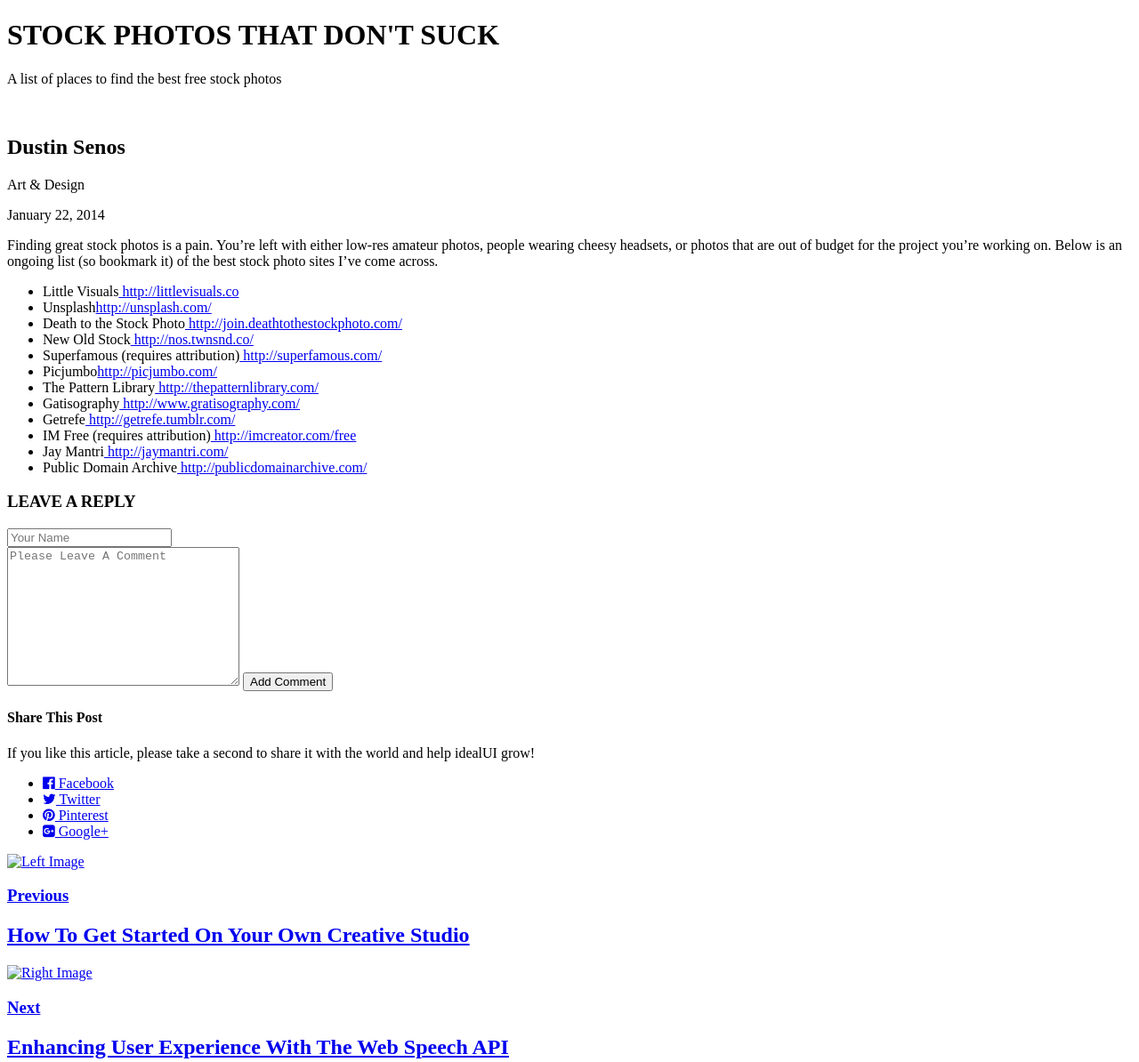
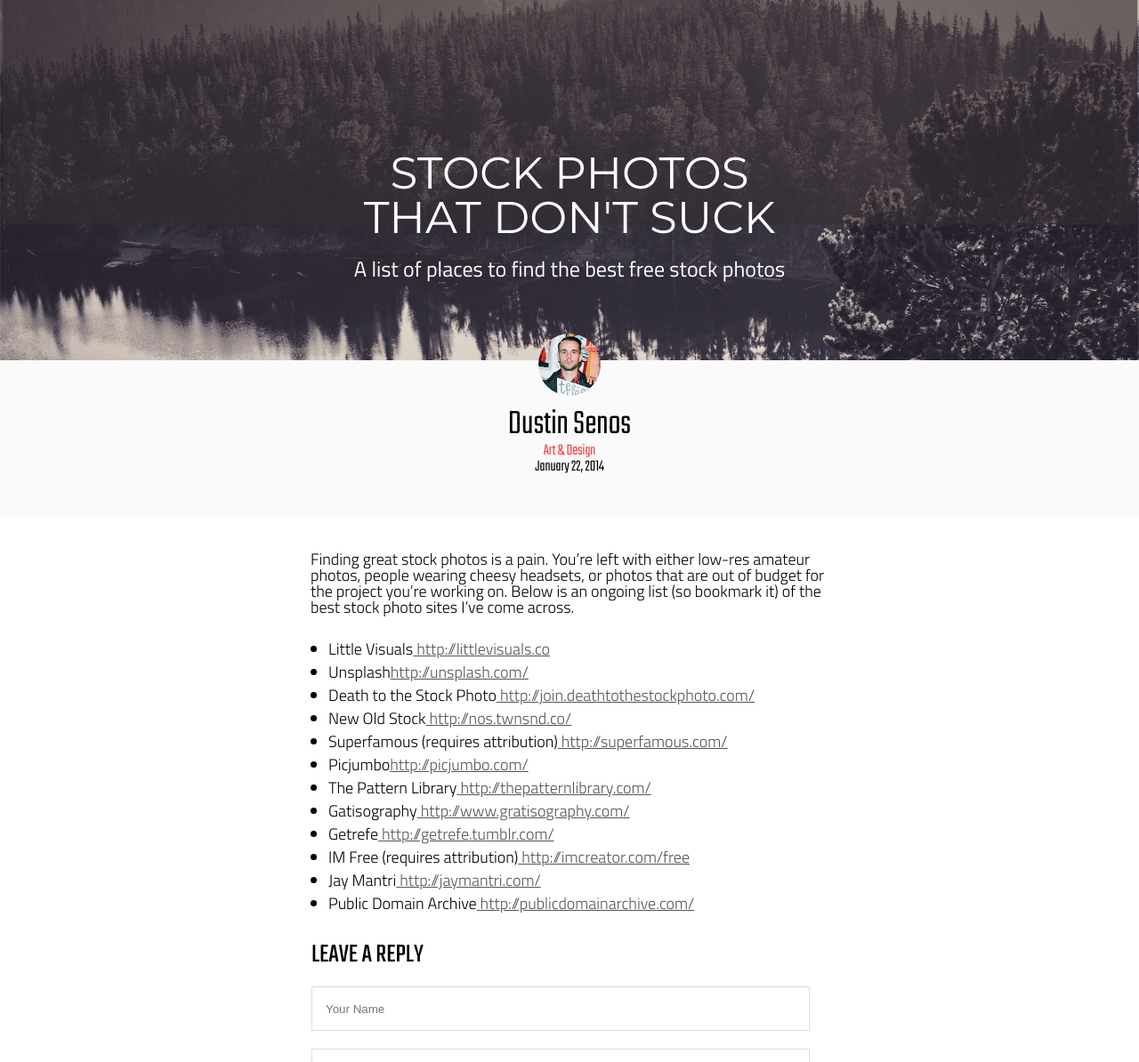
Before and after one commit to rreadey/Blog, a plain HTML site: page index.html in a window 1280 px wide. Shown: the top 1194 px of the page at 89% size. Drawn offline with Linux system fonts and the light colour scheme.

Commit message:
Added CSS
Still in Progress

```diff
--- /dev/null
+++ b/css/main.css
@@ -0,0 +1,258 @@
+* {
+	box-sizing: border-box;
+}
+
+
+header {
+	width: 100%;
+	height: 580px;
+	background: url(../img/background.jpg) no-repeat center center fixed;
+	-webkit-background-size: cover;
+	-moz-background-size: cover;
+	-o-background-size: cover;
+	background-size: cover;
+	padding-top: 170px;
+	position: relative;
+	margin-bottom: 40px;
+}
+
+header h1 {
+	color: #FFF;
+	font-size: 50px;
+	font-family: 'Montserrat', helvetica, arial, sans-serif;
+	color: #fff;
+	text-transform: uppercase;
+	text-align: center;
+	margin-bottom: 20px;
+}
+
+header h2 {
+	font-family: 'Titillium Web', helvetica, arial, sans-serif;
+	font-size: 24px;
+	text-align: center;
+	color: #FFF;
+}
+
+.bar  {
+	position: absolute;
+	bottom: 0;
+	left: 0;
+	height: 175px;
+	background: #fafafa;
+	width: 100%;
+	text-align: center;
+}
+
+.bar img {
+	border-radius: 50%;
+	width: 70px;
+	position: relative;
+	top: -30px;
+}
+
+.bar h2 {
+	text-align: center;
+	font-size: 40px;
+	font-family: 'teko';
+	font-weight: 300;
+	color: #000;
+	position: relative;
+	top: -20px;
+}
+
+.bar p {
+	text-align: center;
+ 	color: #f63c3c;
+ 	font-size: 18px;
+ 	font-family: 'teko', helvetica, arial, sans-serif;
+ 	font-weight: 300;
+ 	position: relative;
+ 	top: -20px;
+}
+.bar time {
+	font-family: 'Teko', helvetica, arial,sans-serif;
+ 	font-size: 18px;
+ 	font-weight: 300;
+ 	display: block;
+ 	text-align: center;
+	position: relative;
+ 	top: -20px;
+}
+
+.content {
+	font-family: 'Titillium Web', helvetica, arial, sans-serif;
+	width: 582px;
+	margin: 0 auto;
+	margin-bottom: 30px;
+	font-size: 18px;
+	font-weight: 300;
+}
+
+.content p {
+	margin-bottom: 25px;
+}
+
+.content ul {
+	padding-left: 20px;
+}
+
+.content li {
+	list-style: disc;
+	padding: 4px 0;
+}
+
+.content a {
+	color: #555555
+}
+
+.comment {
+	width: 580px;
+	margin: 0 auto;
+	margin-bottom: 130px;
+}
+
+.comment h3 {
+	font-family: 'Teko', helvetica, arial,sans-serif;
+	margin-bottom: 20px;
+	font-size: 30px;
+}
+
+.comment input {
+	width: 560px;
+	height: 50px;
+	display: inline-block;
+	margin: 0 auto;
+	margin-bottom: 20px;
+	padding-left: 15px;
+	border: 1px solid #dedede;
+}
+
+.comment textarea {
+	width: 560px;
+	height: 240px;
+	border: 1px solid #dedede;
+	padding-top: 15px;
+	padding-left: 15px;
+	margin-bottom: 20px;
+}
+
+.comment button {
+	background: #f63c3c;
+	border: none;
+	width: 130px;
+	height: 50px;
+	color: #FFF;
+}
+
+.share {
+	margin-bottom: 40px;
+}
+
+.share h4 {
+	text-align: center;
+	margin-bottom: 10px;
+	font-family:'Teko', helvetica, arial,sans-serif;
+	letter-spacing: 2px;
+	font-size: 20px;
+}
+
+.share p {
+	text-align: center;
+	margin-bottom: 30px;
+	color: #949494;
+	font-family: 'Titillium Web', helvetica, arial, sans-serif;
+	font-size: 16px;
+}
+
+.social {
+	width: 1160px;
+	margin: 0 auto;
+	font-family: 'Teko', helvetica, arial,sans-serif;
+	font-size: 20px;
+}
+
+.social li {
+	float: left;
+	width: 200px;
+	list-style-type: disc;
+	margin-left: 20px;
+	height: 50px;
+	width: 270px;
+	border: 1px solid #d7d5d5;
+	line-height: 50px;
+	text-align: center;
+	list-style: none;
+}
+
+.social li a {
+	text-decoration: none;
+	color: #000;
+
+}
+
+.article {
+	float: left;
+}
+
+.article a {
+	text-decoration: none;
+	color: #FFF;
+	width: 100%;
+	height: 100%;
+	display: inline-block;
+	padding-top: 90px;
+	padding-left: 90px;
+}
+
+.previous {
+	background: url(../img/left.jpg) ;
+	-webkit-background-size: cover;
+	-moz-background-size: cover;
+	-o-background-size: cover;
+	background-size: cover;
+	width: 50%;
+	height: 310px;
+	padding-right: 40px;
+}
+
+.next {
+	background: url(../img/left.jpg) ;
+	-webkit-background-size: cover;
+	-moz-background-size: cover;
+	-o-background-size: cover;
+	background-size: cover;
+	width: 50%;
+	height: 310px;
+	padding-right: 40px;
+}
+
+
+footer {
+	height: 60px;
+	padding-top: 15px;
+	padding-right: 20px;
+	padding-left: 20px;
+}
+
+footer p {
+	float: left;
+}
+
+footer ul  {
+	float: right;
+}
+
+footer li {
+	float: left;
+}
+
+
+.cf:before,
+.cf:after {
+    content: " ";
+    display: table;
+}
+
+.cf:after {
+    clear: both;
+}
--- /dev/null
+++ b/css/reset.css
@@ -0,0 +1,48 @@
+/* http://meyerweb.com/eric/tools/css/reset/
+   v2.0 | 20110126
+   License: none (public domain)
+*/
+
+html, body, div, span, applet, object, iframe,
+h1, h2, h3, h4, h5, h6, p, blockquote, pre,
+a, abbr, acronym, address, big, cite, code,
+del, dfn, em, img, ins, kbd, q, s, samp,
+small, strike, strong, sub, sup, tt, var,
+b, u, i, center,
+dl, dt, dd, ol, ul, li,
+fieldset, form, label, legend,
+table, caption, tbody, tfoot, thead, tr, th, td,
+article, aside, canvas, details, embed,
+figure, figcaption, footer, header, hgroup,
+menu, nav, output, ruby, section, summary,
+time, mark, audio, video {
+	margin: 0;
+	padding: 0;
+	border: 0;
+	font-size: 100%;
+	font: inherit;
+	vertical-align: baseline;
+}
+/* HTML5 display-role reset for older browsers */
+article, aside, details, figcaption, figure,
+footer, header, hgroup, menu, nav, section {
+	display: block;
+}
+body {
+	line-height: 1;
+}
+ol, ul {
+	list-style: none;
+}
+blockquote, q {
+	quotes: none;
+}
+blockquote:before, blockquote:after,
+q:before, q:after {
+	content: '';
+	content: none;
+}
+table {
+	border-collapse: collapse;
+	border-spacing: 0;
+}
--- a/index.html
+++ b/index.html
@@ -3,74 +3,101 @@
 <head>
 	<meta charset="UTF-8">
 	<title>Dustin Senos</title>
+	<link rel="stylesheet" href="css/reset.css">
 	<link rel="stylesheet" href="https://maxcdn.bootstrapcdn.com/font-awesome/4.3.0/css/font-awesome.min.css">
+	<link href='http://fonts.googleapis.com/css?family=Montserrat' rel='stylesheet' type='text/css'>
+	<link href='http://fonts.googleapis.com/css?family=Teko:400,300' rel='stylesheet' type='text/css'>
+	<link href='http://fonts.googleapis.com/css?family=Titillium+Web:400,300' rel='stylesheet' type='text/css'>
+	<link rel="stylesheet" href="css/main.css">
+
+
 </head>
 <body>
+
 	<header>
-		<h1>STOCK PHOTOS THAT DON'T SUCK</h1>
-		<p>A list of places to find the best free stock photos</p>
-	</header>
-		<img src="#" alt "Pic">
+		<h1>STOCK PHOTOS<br> THAT DON'T SUCK</h1>
+		<h2>A list of places to find the best free stock photos</h2>
+		<section class="bar">
+			<img src="img/profile.jpg">
 			<h2>Dustin Senos</h2>
 			<p>Art &amp; Design</p>
 			<time datetime"2014-01-22">January 22, 2014</time>
+		</section>
+	</header>
+
+
+
+
 	<main>
-		<article>
+		<section class="content">
 			<p>Finding great stock photos is a pain. You’re left with either low-res amateur photos, people wearing cheesy headsets, or photos that are out of budget for the project you’re working on. Below is an ongoing list (so bookmark it) of the best stock photo sites I’ve come across.</p>
 			<ul>
-				<li>Little Visuals<a href="http://littlevisuals.co"> http://littlevisuals.co</a></li>
-				<li>Unsplash<a href="http://unsplash.com/">http://unsplash.com/</a></li>
-				<li>Death to the Stock Photo<a href="http://join.deathtothestockphoto.com/"> http://join.deathtothestockphoto.com/</a></li>
-				<li>New Old Stock<a href="http://nos.twnsnd.co/"> http://nos.twnsnd.co/</a></li>
-				<li>Superfamous (requires attribution)<a href="http://superfamous.com/"> http://superfamous.com/</a></li>
-				<li>Picjumbo<a href="http://picjumbo.com/">http://picjumbo.com/</a></li>
-				<li>The Pattern Library<a href="http://thepatternlibrary.com/"> http://thepatternlibrary.com/</a></li>
-				<li>Gatisography<a href="http://www.gratisography.com/"> http://www.gratisography.com/</a></li>
-				<li>Getrefe<a href="http://getrefe.tumblr.com/"> http://getrefe.tumblr.com/</a></li>
-				<li>IM Free (requires attribution)<a href="http://imcreator.com/free"> http://imcreator.com/free</a></li>
-				<li>Jay Mantri<a href="http://jaymantri.com/"> http://jaymantri.com/</a></li>
-				<li>Public Domain Archive<a href="http://publicdomainarchive.com/"> http://publicdomainarchive.com/</a></li>
+				<li>Little Visuals<a href="http://littlevisuals.co" target="_blank"> http://littlevisuals.co</a></li>
+				<li>Unsplash<a href="http://unsplash.com/" target="_blank">http://unsplash.com/</a></li>
+				<li>Death to the Stock Photo<a href="http://join.deathtothestockphoto.com/" target="_blank"> http://join.deathtothestockphoto.com/</a></li>
+				<li>New Old Stock<a href="http://nos.twnsnd.co/" target="_blank"> http://nos.twnsnd.co/</a></li>
+				<li>Superfamous (requires attribution)<a href="http://superfamous.com/" target="_blank"> http://superfamous.com/</a></li>
+				<li>Picjumbo<a href="http://picjumbo.com/" target="_blank">http://picjumbo.com/</a></li>
+				<li>The Pattern Library<a href="http://thepatternlibrary.com/" target="_blank"> http://thepatternlibrary.com/</a></li>
+				<li>Gatisography<a href="http://www.gratisography.com/" target="_blank"> http://www.gratisography.com/</a></li>
+				<li>Getrefe<a href="http://getrefe.tumblr.com/" target="_blank"> http://getrefe.tumblr.com/</a></li>
+				<li>IM Free (requires attribution)<a href="http://imcreator.com/free" target="_blank"> http://imcreator.com/free</a></li>
+				<li>Jay Mantri<a href="http://jaymantri.com/" target="_blank"> http://jaymantri.com/</a></li>
+				<li>Public Domain Archive<a href="http://publicdomainarchive.com/" target="_blank"> http://publicdomainarchive.com/</a></li>
 			</ul>
-		</article>
+		</section>
+
 		<section class="comment">
 			<h3>LEAVE A REPLY</h3>
 			<form action="">
 				<input type="text" placeholder="Your Name">
-			</form>
 				<textarea name="comment" id="comment" cols="30" rows="10" placeholder="Please Leave A Comment"></textarea>
 				<button>Add Comment</button>
+			</form>
 		</section>
+
 	</main>
-	<aside>
-		<h4>Share This Post</h4>
+
+	<aside class="share">
+		<h4>SHARE THIS POST</h4>
 		<p>If you like this article, please take a second to share it with the world and help idealUI grow!</p>
-		<ul class="social">
+		<ul class="social cf">
 			<li><a href="#" target="_blank"><i class="fa fa-facebook-official"></i> Facebook</a></li>
 			<li><a href="#" target="_blank"><i class="fa fa-twitter"></i> Twitter</a></li>
 			<li><a href="#" target="_blank"><i class="fa fa-pinterest"></i> Pinterest</a></li>
 			<li><a href="#" target="_blank"><i class="fa fa-google-plus-square"></i> Google+</a></li>
 		</ul>
 	</aside>
-	<aside>
+
+
+	<aside class="cf">
+
+			<article class="previous article">
 				<a href="#">
-		<section class="previous">
-			<img src="#" alt="Left Image">
 					<h3>Previous</h3>
 					<h2>How To Get Started On Your Own Creative Studio</h2>
-		</section>
 				</a>
+		</article>
+
+
+			<article class="next article">
 				<a href="#">
-			<section class="Next">
-				<img src="#" alt="Right Image">
 					<h3>Next</h3>
 					<h2>Enhancing User Experience With The Web Speech API</h2>
-			</section>
 				</a>
+			</article>
+
 	</aside>
-	<footer>
+
+	<footer class="cf">
+
 		<p>&copy;2015 SAGE Multipurpose Theme. Made by idealUI</p>
-		<p><a href="#">Terms of Use</a></p>
-		<p><a href="#">Privacy</a></p>
+		<ul>
+			<li><a href="#">Terms of Use</a></li>
+			<li><a href="#">Privacy</a></li>
+		</ul>
+
 	</footer>
+
 </body>
 </html>
```
Also changed, not shown: img/Profile-Photo.jpg (added), img/background.jpg (added), img/left.jpg (added), img/profile.jpg (added). Lines whose indentation alone changed are shown as unchanged.
